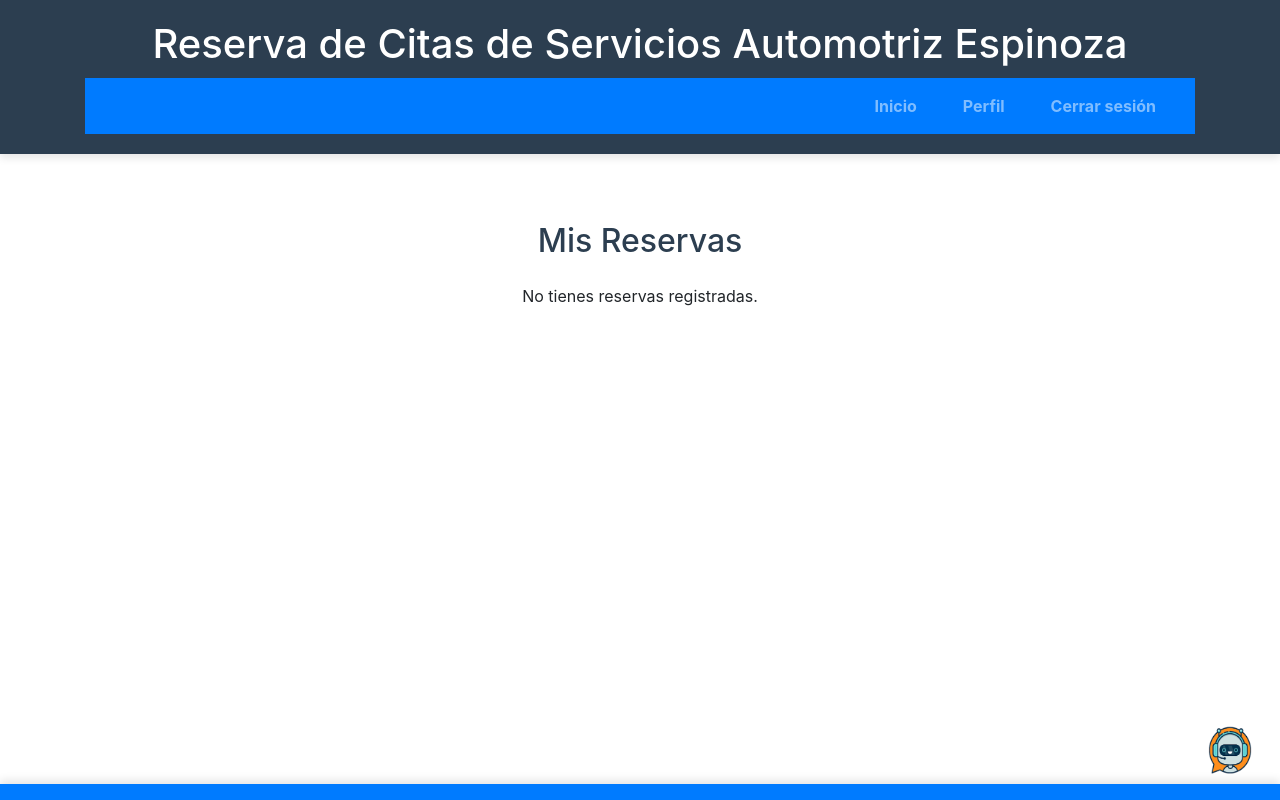
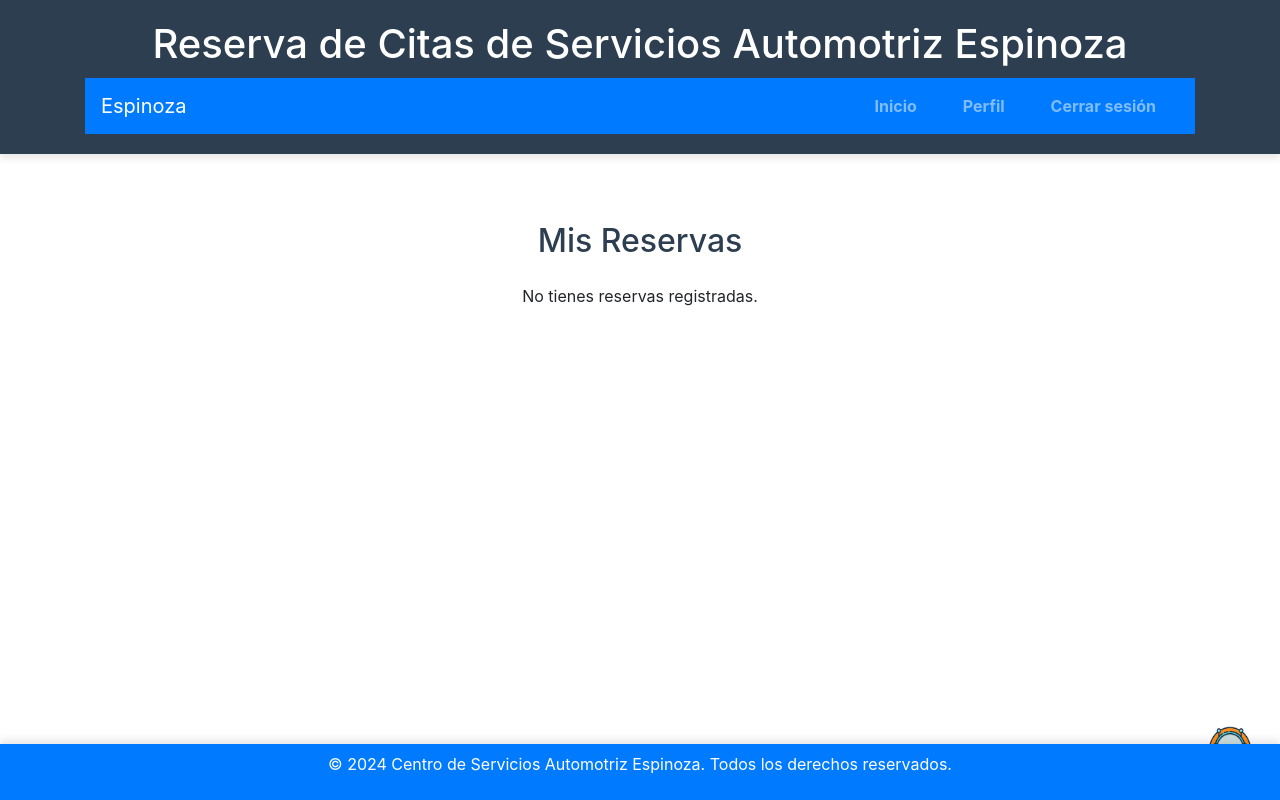
Before and after one commit to Pabloquispe/BOTV1, a Flask app: page /user/reservas in a window 1280 px wide. Run offline with Flask 3, Linux system fonts and the light colour scheme; the visitor is signed in with stand-in values (Sample User, id 1); parts of the project's set-up code (start-up, migrations or seed data) failed here and were passed over; some libraries are stand-ins or nearby versions.

Commit message:
Update base.html

```diff
--- a/vistas/templates/base.html
+++ b/vistas/templates/base.html
@@ -10,9 +10,9 @@
 <body>
     <header>
         <div class="container">
-            <h1>Reserva de Citas  de Servicios Automotriz Espinoza</h1>
+            <h1>Reserva de Citas de Servicios Automotriz Espinoza</h1>
             <nav class="navbar navbar-expand-lg navbar-dark bg-primary">
-                <a class="navbar-brand" href="#"></a>
+                <a class="navbar-brand" href="#">Espinoza</a>
                 <button class="navbar-toggler" type="button" data-toggle="collapse" data-target="#navbarNav" aria-controls="navbarNav" aria-expanded="false" aria-label="Toggle navigation">
                     <span class="navbar-toggler-icon"></span>
                 </button>
@@ -67,7 +67,7 @@
     <!-- Contenedor del Chat -->
     <div id="chat-container" class="hidden">
         <div id="chat-header">
-             <h3 class="text-center mt-4">Bienvenido a nuestro chat de reservas automotrices</h3>
+            <h3 class="text-center mt-4">Bienvenido a nuestro chat de reservas automotrices</h3>
             <button onclick="toggleChat()">X</button>
         </div>
         <div id="chat-window"></div>
@@ -79,7 +79,7 @@
 
     <footer class="bg-primary text-white text-center py-2">
         <div class="container">
-
+            <p>&copy; 2024 Centro de Servicios Automotriz Espinoza. Todos los derechos reservados.</p>
         </div>
     </footer>
 
```
